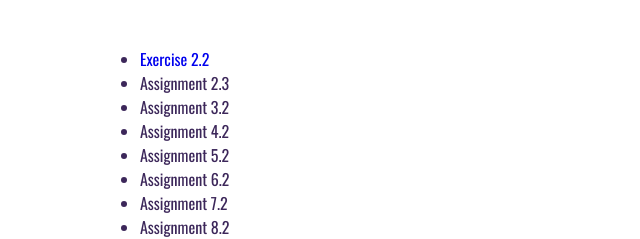
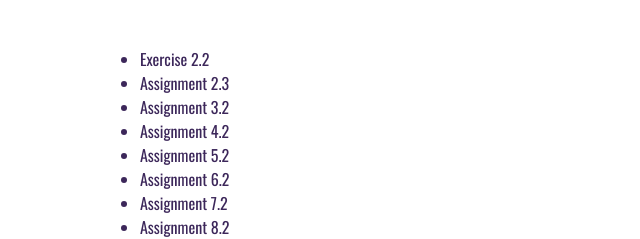
Before and after one commit to Georgetaylor79/web-231, a plain HTML site: page index.html in a window 1280 px wide. Shown: the part 381-620 px from the top of the page, 0-640 px from the left. Drawn offline with nearby package versions, Linux system fonts and the light colour scheme.

Commit message:
Update index.html

```diff
--- a/index.html
+++ b/index.html
@@ -40,7 +40,7 @@
         <div class="Assignment-content">
             <!-- list of assignments to be completed    -->
            <ul>
-            <li><a href=week-2/Exercise 2.2.html"> Exercise 2.2</a></li>
+            <li>Exercise 2.2</li>
             <li>Assignment 2.3</li>
             <li>Assignment 3.2 </li>
             <li>Assignment 4.2</li>
```
